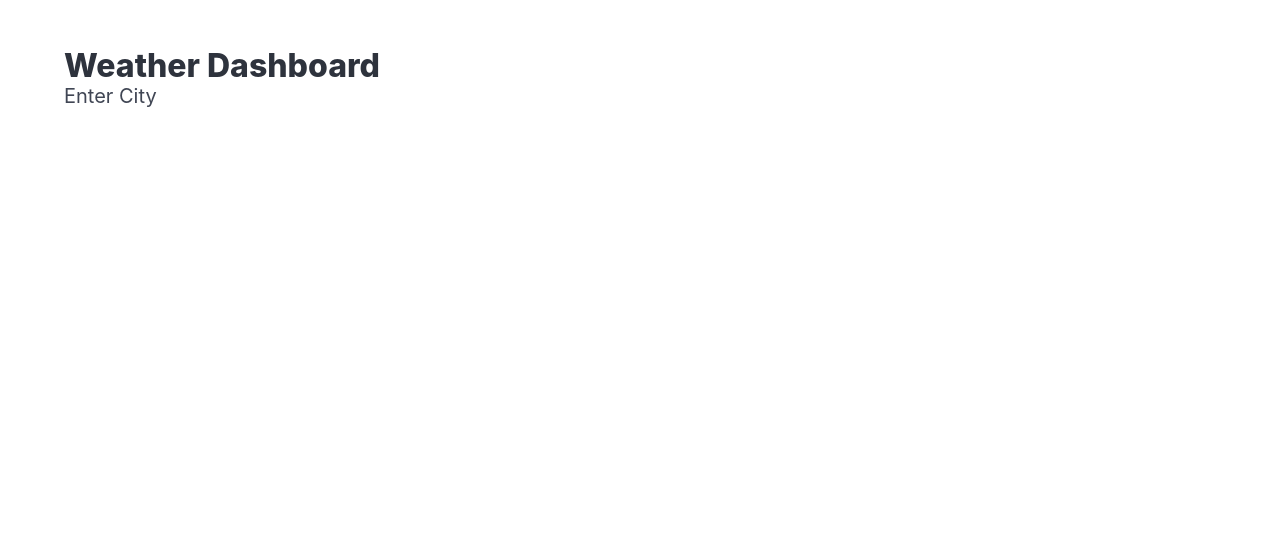
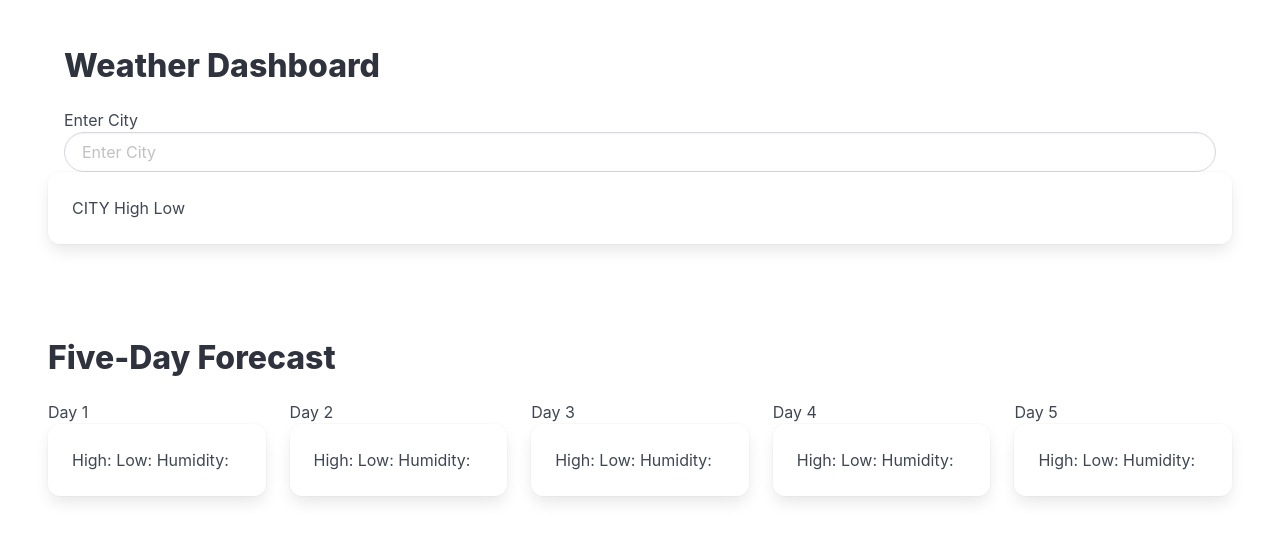
Before and after one commit to jknowles10/Weather-Dashboard, a plain HTML site: page index.html in a window 1280 px wide. Drawn offline with nearby package versions, Linux system fonts and the light colour scheme.

Commit message:
Completed styling using Bulma, created forecast cards and user city input form field

```diff
--- a/index.html
+++ b/index.html
@@ -6,16 +6,100 @@
     <title>Weather Dashboard</title>
     <link rel="stylesheet" href="https://cdn.jsdelivr.net/npm/bulma@1.0.0/css/bulma.min.css">
   </head>
+
   <body>
   <section class="section">
     <div class="container">
       <h1 class="title">
         Weather Dashboard
       </h1>
-      <p class="subtitle">
+
+      <h1>
         Enter City
-      </p>
+      </h1>
+      <input id="city-input" class="input is-rounded" type="text" placeholder="Enter City" />
     </div>
+
+    <div id="city-card" class="card">
+        <div class="card-content">
+          <div class="content">
+            CITY
+            High
+            Low
+          </div>
+        </div>
+      </div>
+
+
   </section>
+
+  <section class="section">
+    <h1 class="title">Five-Day Forecast</h1>
+    <div class="columns">
+
+ <div class="column"> Day 1
+    <div id= "forecast-card" class="card">
+        <div class="card-content">
+          <div class="content">
+            High:
+            Low:
+            Humidity:
+          </div>
+        </div>
+    </div>
+</div>
+
+      <div class="column">Day 2
+      <div id="forecast-card" class="card">
+        <div class="card-content">
+          <div class="content">
+            High:
+            Low:
+            Humidity:
+          </div>
+        </div>
+      </div>
+    </div>
+
+<div class="column"> Day 3
+    <div id="forecast-card" class="card">
+        <div class="card-content">
+          <div class="content">
+            High:
+            Low:
+            Humidity:
+          </div>
+        </div>
+      </div>
+    </div>
+
+<div class="column">Day 4
+    <div id="forecast-card" class="card">
+        <div class="card-content">
+          <div class="content">
+            High:
+            Low:
+            Humidity:
+          </div>
+        </div>
+      </div>
+    </div>
+
+<div class="column">Day 5
+   <div id="forecast-card" class="card">
+    <div class="card-content">
+        <div class="content">
+        High:
+        Low:
+        Humidity:
+    </div>
+  </div>
+</div>
+</div>
+
+</div>
+  </section>
+
+  <script src="script.js"></script>
   </body>
 </html>
--- a/script.js
+++ b/script.js
@@ -0,0 +1,37 @@
+const cityFormEl = document.querySelector("#city-input");
+const cityContainerEl = document.querySelector('#city-card')
+const formSubmitHandler = function (event) {
+    preventDefault();
+    const cityName = cityFormEl.value.trim();
+
+    if (cityName) {
+        getUserRepos(cityName);
+        cityContainerEl.textContent = '';
+
+    }
+
+}
+
+
+let city = cityFormEl.value.trim();
+
+const APIKey = "13d0956ce959ce03bfde920b34984e08";
+
+function getApi() {
+const queryURL = `http://api.openweathermap.org/data/2.5/weather?q=${city}&appid=${APIKey}`;
+}
+let city;
+
+
+api.openweathermap.org/data/2.5/weather?q={city name}&appid={API key}
+
+api.openweathermap.org/data/2.5/forecast?lat={lat}&lon={lon}&appid={API key}
+
+fetch(queryURL)
+    .then(function (response) {
+        return response.json();
+    })
+    .then(function (data) {
+        console.log(data);  });
+
+fetchButton.addEventListener('click', getApi);
```
